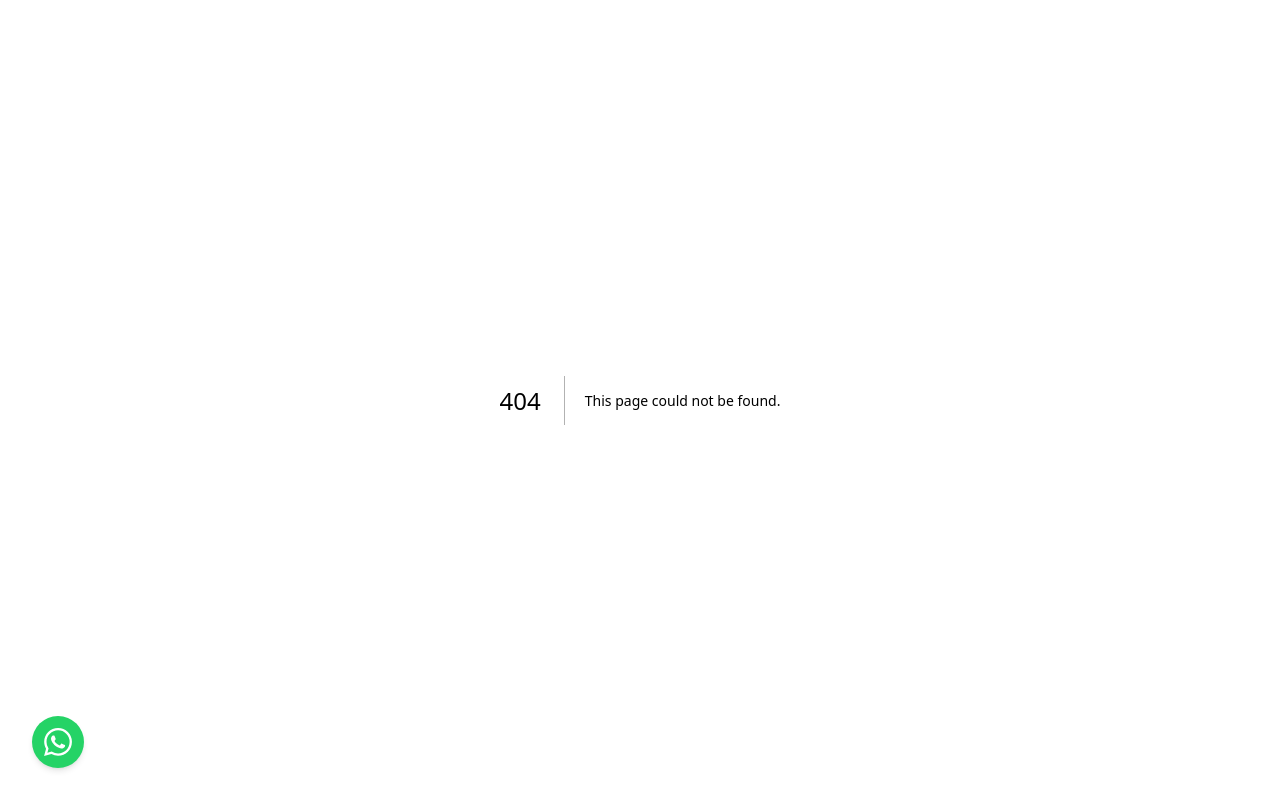
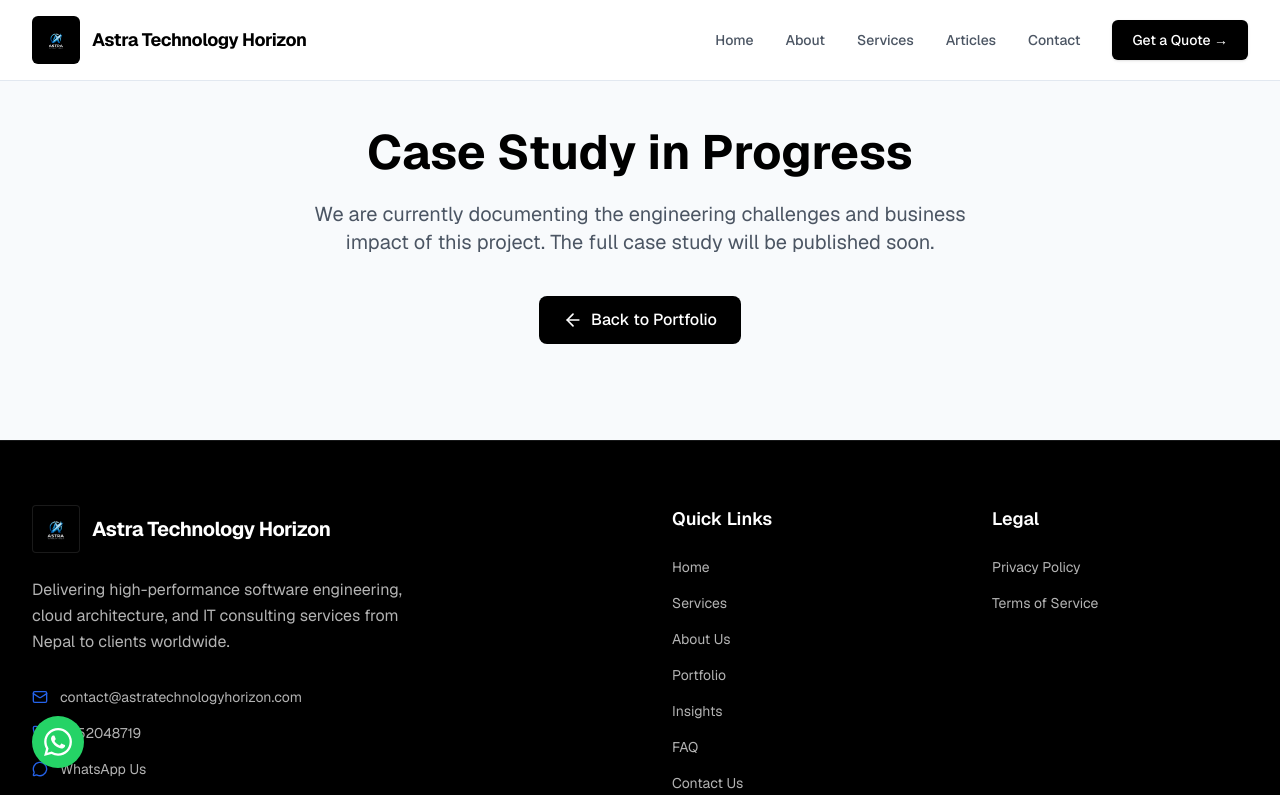
Before and after one commit to nispal155/ASTRA_TECHNOLOGY_HORIZON, a Next.js app: page /projects/1 in a window 1280 px wide. Before the commit this address had no page. Shown: the top 795 px of the page. Built offline with nearby package versions, Linux system fonts and the light colour scheme.

Commit message:
Add case study placeholder for portfolio redirection

```diff
--- /dev/null
+++ b/src/app/projects/[id]/page.tsx
@@ -0,0 +1,31 @@
+import React from "react";
+import Navbar from "@/components/Navbar";
+import Footer from "@/components/Footer";
+import Link from "next/link";
+import { ArrowLeft } from "lucide-react";
+
+export default function CaseStudy() {
+  return (
+    <div className="flex flex-col min-h-screen">
+      <Navbar />
+      <main className="flex-grow pt-32 pb-24 px-4 bg-brand-surface flex items-center justify-center text-center">
+        <div className="max-w-2xl mx-auto">
+          <h1 className="text-4xl md:text-5xl font-bold text-brand-primary mb-6">
+            Case Study in Progress
+          </h1>
+          <p className="text-xl text-brand-text-secondary mb-10">
+            We are currently documenting the engineering challenges and business impact of this project. The full case study will be published soon.
+          </p>
+          <Link
+            href="/#portfolio"
+            className="inline-flex items-center gap-2 px-6 py-3 bg-brand-primary text-white rounded-lg font-medium hover:bg-brand-primary/90 transition-colors"
+          >
+            <ArrowLeft className="w-5 h-5" />
+            Back to Portfolio
+          </Link>
+        </div>
+      </main>
+      <Footer />
+    </div>
+  );
+}
```
